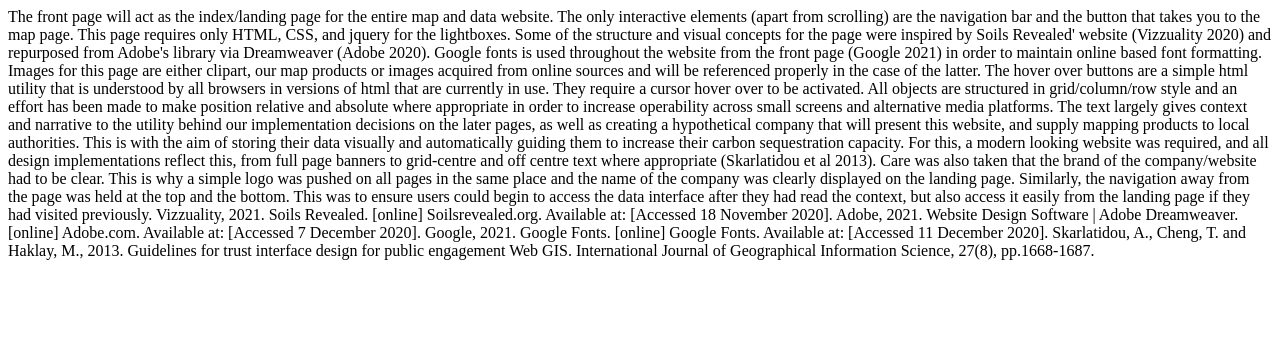
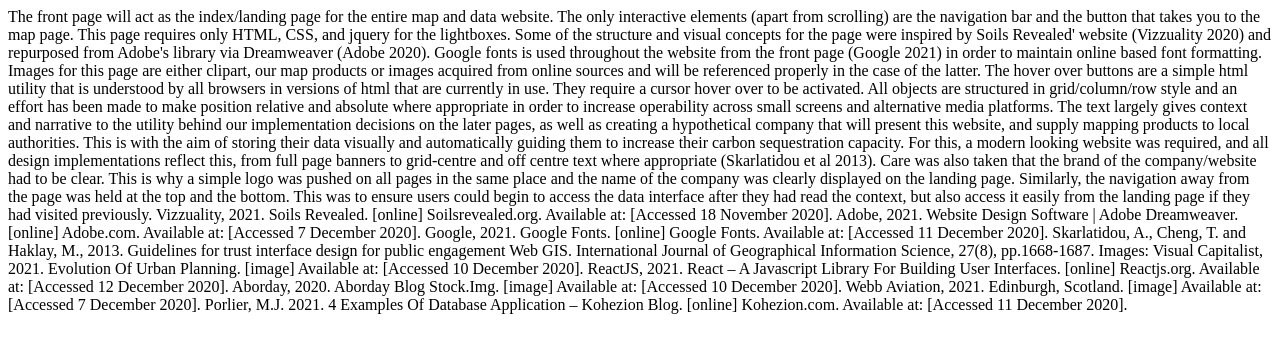
Before and after one commit to EldonSamuelson/Carbon6_CGP, a plain HTML site: page FRONTPAGE_readme.html in a window 1280 px wide. Drawn offline with Linux system fonts and the light colour scheme.

Commit message:
Update FRONTPAGE_readme.html

```diff
--- a/FRONTPAGE_readme.html
+++ b/FRONTPAGE_readme.html
@@ -35,6 +35,17 @@ Google, 2021. Google Fonts. [online] Google Fonts. Available at: <https://fonts.
 
 Skarlatidou, A., Cheng, T. and Haklay, M., 2013. Guidelines for trust interface design for public engagement Web GIS. International Journal of Geographical Information Science, 27(8), pp.1668-1687.
 
+Images:
+
+Visual Capitalist, 2021. Evolution Of Urban Planning. [image] Available at: <https://www.visualcapitalist.com/evolution-urban-planning/> [Accessed 10 December 2020].
+
+ReactJS, 2021. React – A Javascript Library For Building User Interfaces. [online] Reactjs.org. Available at: <https://reactjs.org/> [Accessed 12 December 2020].
+
+Aborday, 2020. Aborday Blog Stock.Img. [image] Available at: <https://arbordayblog.org/> [Accessed 10 December 2020].
+
+Webb Aviation, 2021. Edinburgh, Scotland. [image] Available at: <https://www.webbaviation.co.uk/gallery/main.php?g2_GALLERYSID=TMP_SESSION_ID_DI_NOISSES_PMT> [Accessed 7 December 2020].
+
+Porlier, M.J. 2021. 4 Examples Of Database Application – Kohezion Blog. [online] Kohezion.com. Available at: <https://www.kohezion.com/blog/4-examples-database-application/> [Accessed 11 December 2020].
 <body>
 </body>
 </html>
```
